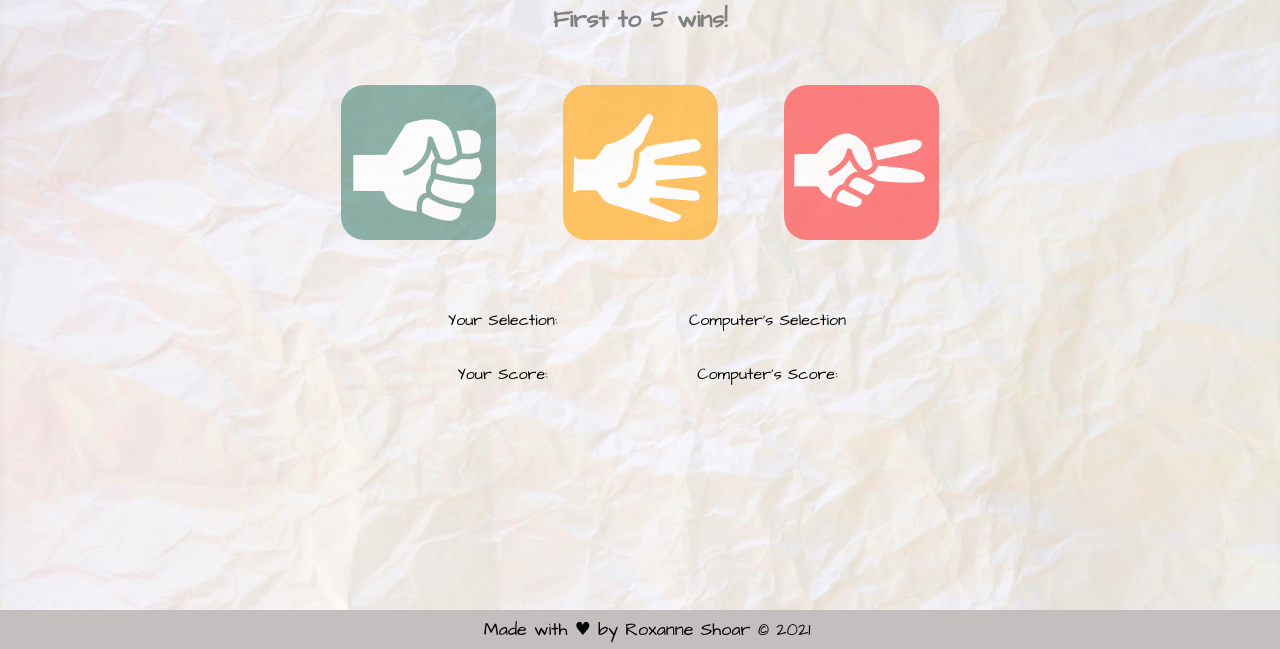
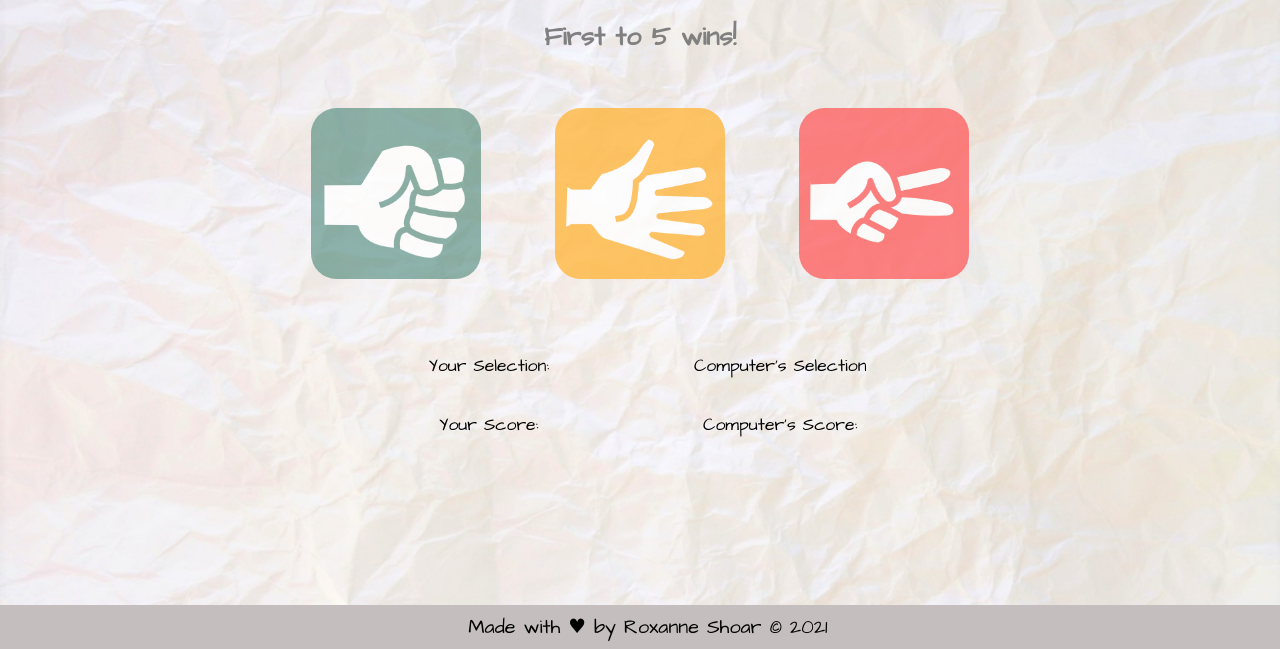
Before and after one commit to roxannecodes/Rock-Paper-Scissors, a plain HTML site: page index.html in a window 1280 px wide. Shown: the part 151-800 px from the top of the page. Drawn offline with Linux system fonts and the light colour scheme.

```diff
--- a/style.css
+++ b/style.css
@@ -81,6 +81,13 @@
 width:100%;
 }
 
+/* MQ-- PC */
+
+@media screen and (min-width: 1024px){
+  body {
+    zoom:1.1;
+  }
+}
 
 /* MQ--mobile portriat */
 
```
